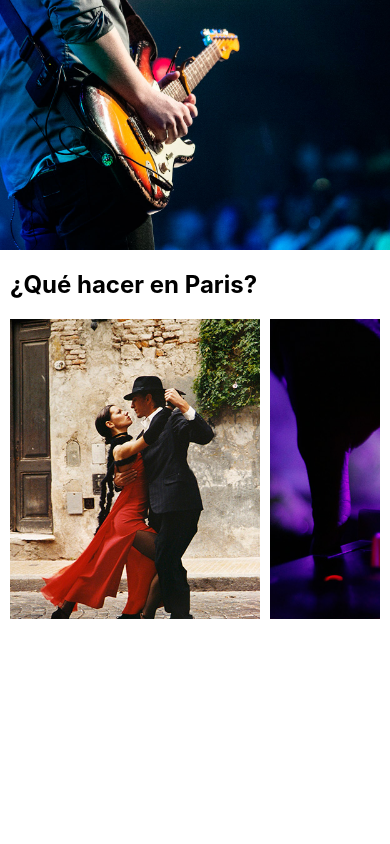
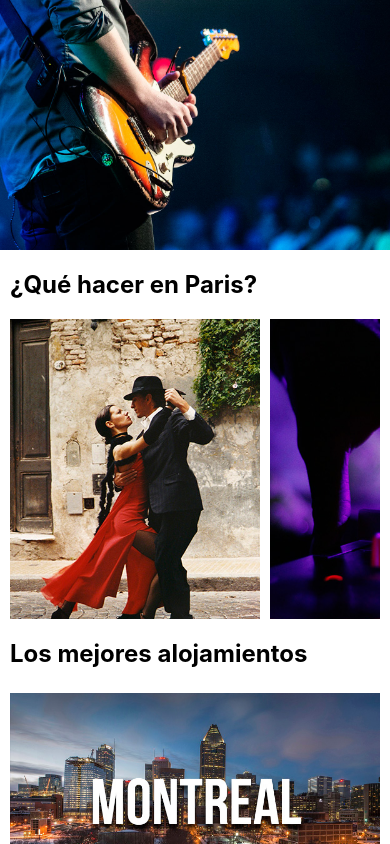
Before and after one commit to trinnova/layouts-mobile, a React Native app: screen / in a window 390 px wide. Built offline with nearby package versions, Linux system fonts and the light colour scheme.

Commit message:
Agregando un listado de imagenes

```diff
--- a/App.js
+++ b/App.js
@@ -13,7 +13,7 @@
 const App = () => {
   return (
     <>
-      <View>
+      <ScrollView>
         {/* Una forma de utilizar CSS */}
         <View style={ { flexDirection: 'row'} }>
           <Image
@@ -61,8 +61,34 @@
               />
             </View>
           </ScrollView>
+
+          <Text style={styles.titulo}>Los mejores alojamientos</Text>
+
+          <View>
+            <View>
+              <Image
+                style={styles.mejores}
+                source={ require('./assets/img/mejores1.jpg') }
+              />
+            </View>
+
+            <View>
+              <Image
+                style={styles.mejores}
+                source={ require('./assets/img/mejores2.jpg') }
+              />
+            </View>
+
+            <View>
+              <Image
+                style={styles.mejores}
+                source={ require('./assets/img/mejores3.jpg') }
+              />
+            </View>
+          </View>
         </View>
-      </View>
+
+      </ScrollView>
     </>
   );
 };
@@ -90,6 +116,12 @@
       height: 300,
       marginRight: 10,
     },
+
+    mejores: {
+      width: '100%',
+      height: 200,
+      marginVertical: 5,
+    },
   }
 );
 
```
